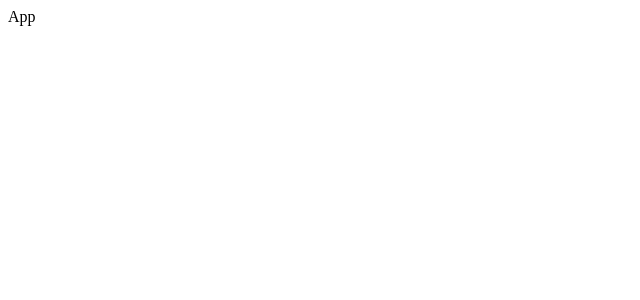
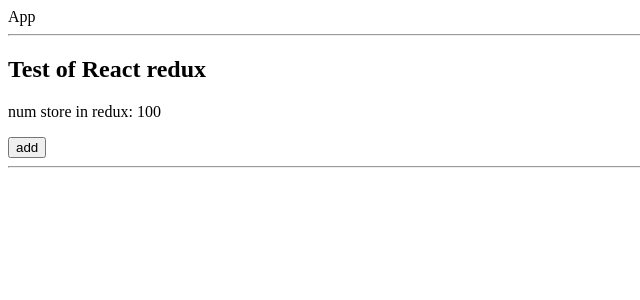
Before and after one commit to ZZZWTGitHub/-Neo4j-, a React (Create React App) app in the folder moviee/: page / in a window 1280 px wide. Shown: the top 300 px of the page, without its empty margins (0-640 px from the left). Built offline with nearby package versions, Linux system fonts and the light colour scheme.

Commit message:
test of react redux

```diff
--- a/moviee/src/App.jsx
+++ b/moviee/src/App.jsx
@@ -1,7 +1,34 @@
-import React from 'react'
+import React, {Fragment} from 'react'
+import { connect } from 'react-redux'
 
-export default function App() {
+function App(props) {
   return (
-    <div>App</div>
+    <Fragment>
+      <div>App</div>
+      <hr />
+      <h2>Test of React redux</h2>
+      <p>num store in redux: {props.num}</p>
+      <button onClick={() => props.numAdd()}>add</button>
+      <hr />
+    </Fragment>
   )
 }
+
+// 状态映射：reducer中的state，映射到props，以便调用state中的数据
+const mapStateToProps = (state) => {
+  return {
+    num: state.num
+  }
+}
+
+// 事件派发映射：将reducer中事件映射到props，以便组件使用其中的方法
+const mapDispatchToProps = (dispatch) => {
+  return {
+    numAdd() {
+      const action = {type: 'numAdd', value: 2}
+      dispatch(action)
+    }
+  }
+}
+
+export default connect(mapStateToProps, mapDispatchToProps)(App)
--- a/moviee/src/index.js
+++ b/moviee/src/index.js
@@ -1,7 +1,12 @@
 import ReactDOM from "react-dom"
 import App from "./App"
+// test of redux
+import { Provider } from "react-redux"
+import store from "./store"
 
 ReactDOM.render(
-  <App />,
+  <Provider store={store}>
+    <App />
+  </Provider>,
   document.getElementById('root')
 )
--- /dev/null
+++ b/moviee/src/store/index.js
@@ -0,0 +1,9 @@
+// redux的仓库入口文件
+
+import reducer from "./reducer";
+
+import { createStore } from "redux";
+
+const store = createStore(reducer)
+
+export default store
--- /dev/null
+++ b/moviee/src/store/reducer.js
@@ -0,0 +1,22 @@
+const defaultState = {
+  num: 100
+}
+
+// eslint-disable-next-line
+export default (state=defaultState, action) => {
+  let newState = JSON.parse(JSON.stringify(state))
+  switch(action.type){
+    case "numAdd": {
+      newState.num += action.value
+      console.log(state.num)
+      console.log(newState.num)
+      console.log('++++++++')
+      break
+    }
+    default: {
+      console.log("no that action")
+      break
+    }
+  }
+  return newState
+}
```
